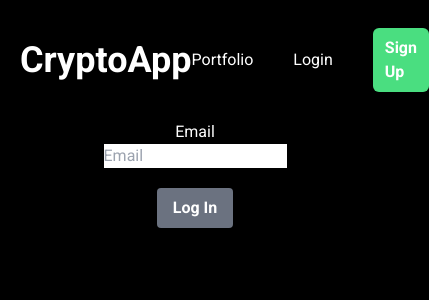
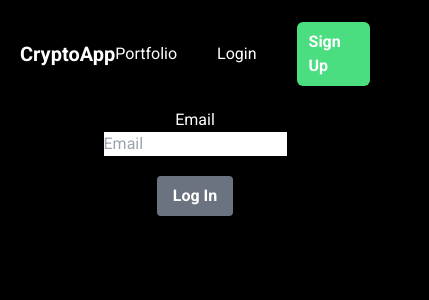
Before and after one commit to marcoluchi11/cryptoapp, a Next.js app: page /login in a window 390 px wide. Shown: the top 300 px of the page, 429 px wide, since content can reach past the window. Built offline with nearby package versions, Linux system fonts and the light colour scheme.

Commit message:
add size to smaller displays

```diff
--- a/components/Header.jsx
+++ b/components/Header.jsx
@@ -1,13 +1,12 @@
 "use client";
-
 import Link from "next/link";
 import Login from "./Login";
 
 const Header = () => {
   return (
-    <header className="flex justify-between items-center mr-5 ml-5">
+    <header className="flex justify-between items-center mr-5 ml-5 ">
       <Link href="/">
-        <h1 className="text-4xl font-bold text-white  text-center my-10 cursor-pointer">
+        <h1 className="text-xl md:text-4xl font-bold text-white  text-center my-10 cursor-pointer">
           CryptoApp
         </h1>
       </Link>
```
